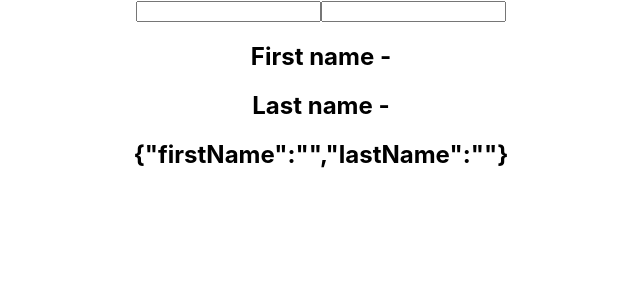
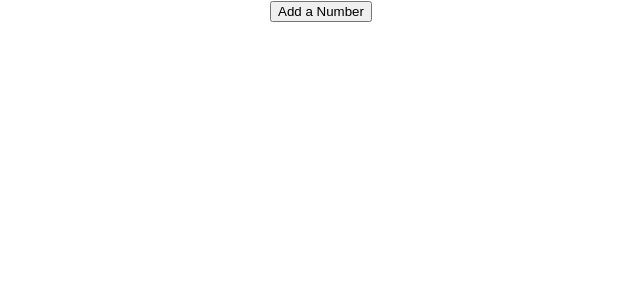
Before and after one commit to glennpck/reactPractise, a React (Create React App) app in the folder reacthook/: page / in a window 1280 px wide. Shown: the top 300 px of the page, without its empty margins (319-959 px from the left). Built offline with nearby package versions, Linux system fonts and the light colour scheme.

Commit message:
useState array

```diff
--- a/reacthook/src/App.js
+++ b/reacthook/src/App.js
@@ -4,11 +4,13 @@
 import HookCounter from './components/HookCounter';
 import HookCounter2 from './components/HookCounter2';
 import HookCounter3 from './components/HookCounter3';
+import HookCounter4 from './components/HookCounter4';
 
 function App() {
   return (
     <div className="App">
-      <HookCounter3 />
+      <HookCounter4 />
+      {/* <HookCounter3 /> */}
       {/* <HookCounter2 /> */}
       {/* <HookCounter /> */}
       {/* <ClassCounter /> */}
--- /dev/null
+++ b/reacthook/src/components/HookCounter4.js
@@ -0,0 +1,24 @@
+import React, {useState} from 'react'
+
+function HookCounter4() {
+    const [items, setItems] = useState([])
+
+    const addItem = () => {
+        setItems([...items, {
+            id: items.length,
+            value: Math.floor(Math.random() * 10) + 1
+        }])
+    }
+  return (
+    <div>
+        <button onClick={addItem}>Add a Number</button>
+      <ul>
+        {
+            items.map(item => (<li key={item.id}>{item.value}</li>))
+        }
+      </ul>
+    </div>
+  )
+}
+
+export default HookCounter4
```
